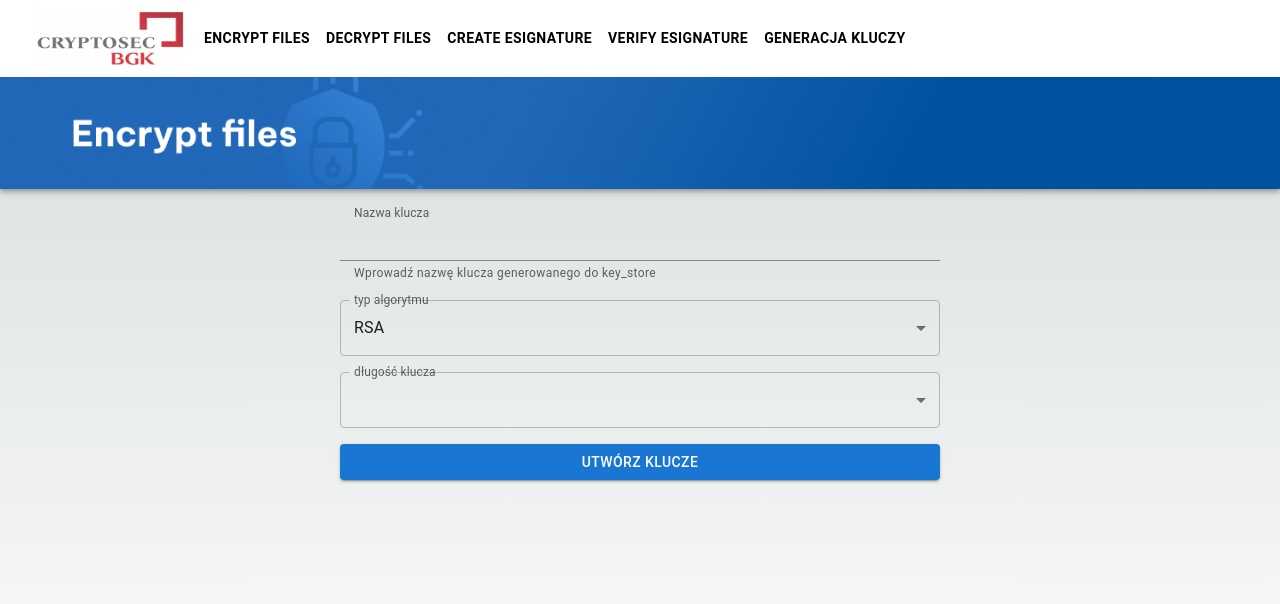
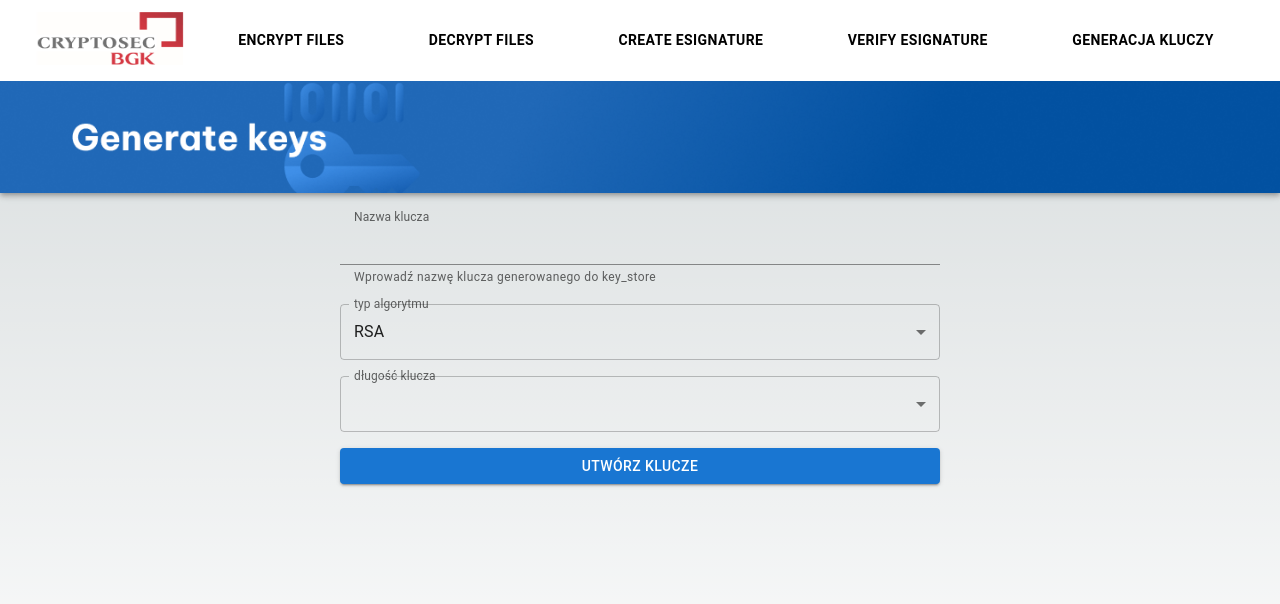
Before and after one commit to 1stDimension/HackYeah_2023, a Next.js app in the folder front/: page /generate-keys in a window 1280 px wide. Shown: the top 604 px of the page. Built offline with nearby package versions, Linux system fonts and the light colour scheme.

Commit message:
feat: prepared next views. Need to add more banners, translate errors, make errors apear faster. connect api

```diff
--- a/front/src/components/FileForm/FileForm.tsx
+++ b/front/src/components/FileForm/FileForm.tsx
@@ -108,7 +108,7 @@ export const FileForm = ({ actionType }: { actionType: string }) => {
           <Grid item xs={8}>
             <FormGroup>
               <SelectForm
-                inputLabel="Wybierz swój klucz z key_store"
+                inputLabel="Choose your key key_store"
                 handleChange={handleInputChange}
                 name="keyType"
                 options={cryptoKeys}
@@ -122,7 +122,7 @@ export const FileForm = ({ actionType }: { actionType: string }) => {
           </Grid>
           <FormGroup>
             <Button variant="contained" color="primary" type="submit">
-              {actionType || "Wykonaj"}
+              {actionType || "Operate"}
             </Button>
           </FormGroup>
         </Grid>
--- a/front/src/components/Navbar/Navbar.tsx
+++ b/front/src/components/Navbar/Navbar.tsx
@@ -19,10 +19,32 @@ const pages = [
 export const Navbar = () => {
   const router = useRouter();
   const type = router.query.type as string;
+
+  const imgAlt =
+    type === "encrypt"
+      ? "Encrypt logo"
+      : type === "decrypt"
+      ? "Decrypt logo"
+      : type === "sign"
+      ? "Create signature logo"
+      : type === "verify-signature"
+      ? "Verify signature logo"
+      : "Generate keys";
+  const imgPath =
+    type === "encrypt"
+      ? "/EncryptBanner.png"
+      : type === "decrypt"
+      ? "/DecryptBanner.png"
+      : type === "sign"
+      ? "/SignBanner.png"
+      : type === "verify-signature"
+      ? "/VerifyBanner.png"
+      : "/GenerateBanner.png";
   return (
     <AppBar position="static" sx={{ mb: 3, backgroundColor: "white" }}>
       <Container maxWidth="xl">
         <Toolbar disableGutters>
+          <Link href={"/"}>
             <Image
               src={"/BKGlogo.png"}
               style={{ padding: "12px" }}
@@ -30,7 +52,17 @@ export const Navbar = () => {
               height={77}
               alt="BKG logo"
             />
-          <Box sx={{ flexGrow: 1, display: { xs: "none", md: "flex" } }}>
+          </Link>
+          <Box
+            sx={{
+              flexGrow: 1,
+              display: {
+                xs: "none",
+                md: "flex",
+                justifyContent: "space-around",
+              },
+            }}
+          >
             {pages.map((page, index) => (
               <Link href={page.href} key={page.name + index}>
                 <Button
@@ -48,14 +80,16 @@ export const Navbar = () => {
           </Box>
         </Toolbar>
       </Container>
+      {imgPath && (
         <Image
-        alt="Encrypt logo"
+          alt={imgAlt}
           width={0}
           height={0}
           sizes="100vw"
           style={{ width: "100vw", height: "auto", margin: "auto" }}
-        src="/EncryptBaner.png"
+          src={imgPath}
         />
+      )}
     </AppBar>
   );
 };
```
Also changed, not shown: front/public/EncryptBanner.png (renamed from front/public/EncryptBaner.png), front/public/GenerateBanner.png (added). Lines whose indentation alone changed are shown as unchanged.
